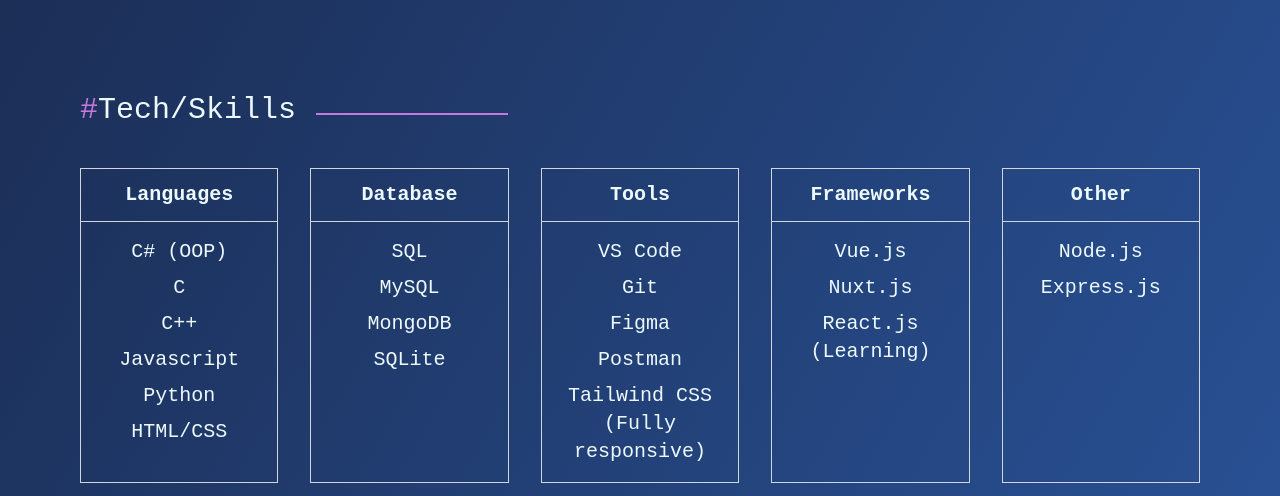
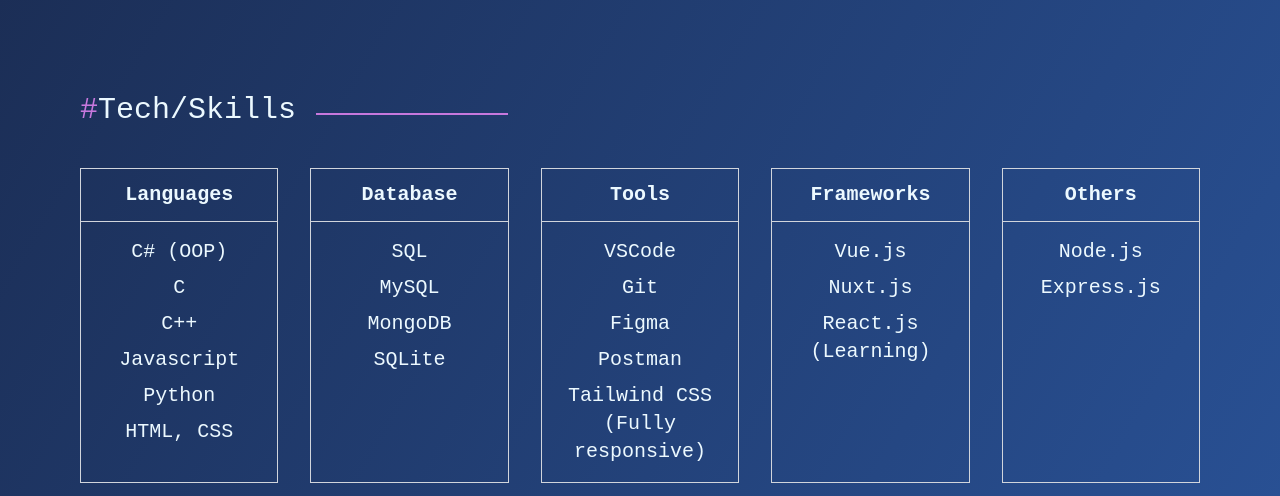
Before and after one commit to Jocrepe/Portfolio, a Nuxt app: page / in a window 1280 px wide. Shown: the part 2350-2846 px from the top of the page. Built offline with nearby package versions, Linux system fonts and the light colour scheme.

Commit message:
syntax fix

```diff
--- a/app/pages/index.vue
+++ b/app/pages/index.vue
@@ -126,7 +126,7 @@
                         <p>C++</p>
                         <p>Javascript</p>
                         <p>Python</p>
-                        <p>HTML/CSS</p>
+                        <p>HTML, CSS</p>
                     </div>
                 </div>
 
@@ -145,7 +145,7 @@
                 <div class="border border-gray-300 text-center">
                     <div class="border-b border-gray-300 p-3 text-lg sm:text-xl font-semibold ">Tools</div>
                     <div class="text-base sm:text-lg md:text-xl p-4 space-y-2">
-                        <p>VS Code</p>
+                        <p>VSCode</p>
                         <p>Git</p>
                         <p>Figma</p>
                         <p>Postman</p>
@@ -165,7 +165,7 @@
 
                 <!-- Other -->
                 <div class="border border-gray-300 text-center sm:col-span-2 lg:col-span-1">
-                    <div class="border-b border-gray-300 p-3 text-lg sm:text-xl font-semibold ">Other</div>
+                    <div class="border-b border-gray-300 p-3 text-lg sm:text-xl font-semibold ">Others</div>
                     <div class="text-base sm:text-lg md:text-xl p-4 space-y-2">
                         <p>Node.js</p>
                         <p>Express.js</p>
```
